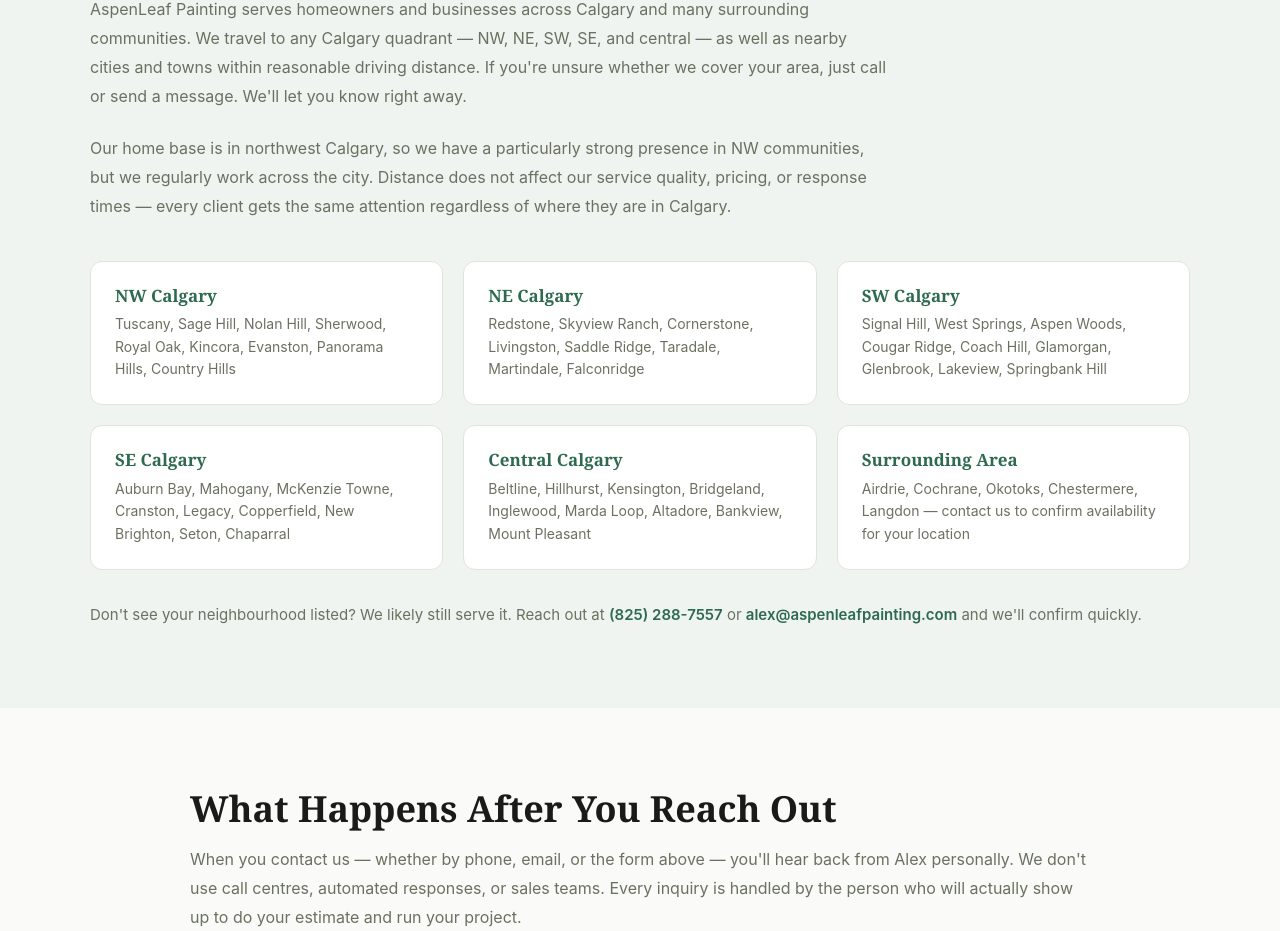
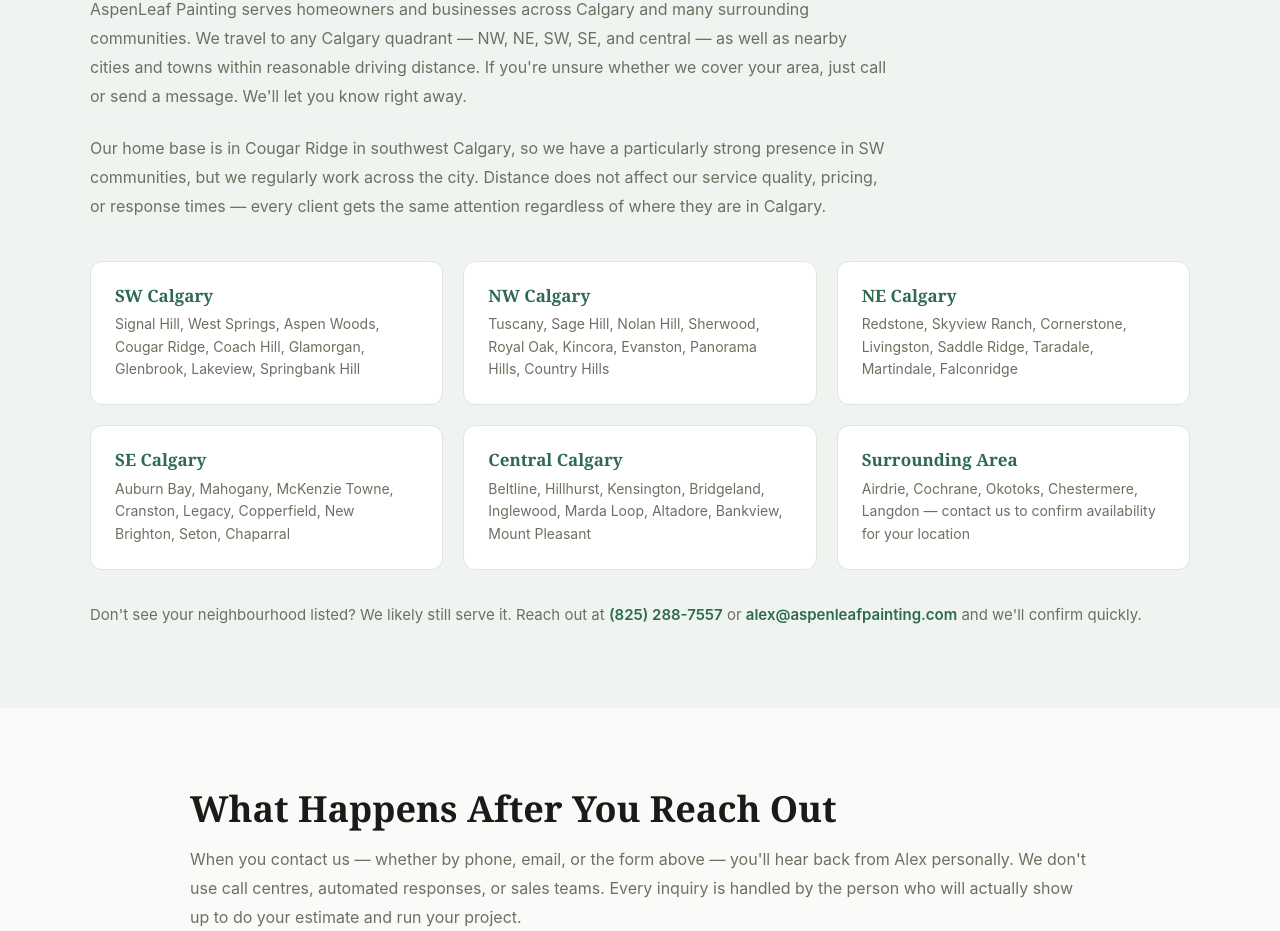
Before and after one commit to AlexQais7/aspenleaf-painting, a Next.js app: page /contact in a window 1280 px wide. Shown: the part 1415-2346 px from the top of the page. Built offline with nearby package versions, Linux system fonts and the light colour scheme.

Commit message:
Fix incorrect NW Calgary home base claim - should be SW (Cougar Ridge)

```diff
--- a/app/contact/page.tsx
+++ b/app/contact/page.tsx
@@ -11,9 +11,9 @@
 };
 
 const serviceAreas = [
+  { name: "SW Calgary", communities: "Signal Hill, West Springs, Aspen Woods, Cougar Ridge, Coach Hill, Glamorgan, Glenbrook, Lakeview, Springbank Hill" },
   { name: "NW Calgary", communities: "Tuscany, Sage Hill, Nolan Hill, Sherwood, Royal Oak, Kincora, Evanston, Panorama Hills, Country Hills" },
   { name: "NE Calgary", communities: "Redstone, Skyview Ranch, Cornerstone, Livingston, Saddle Ridge, Taradale, Martindale, Falconridge" },
-  { name: "SW Calgary", communities: "Signal Hill, West Springs, Aspen Woods, Cougar Ridge, Coach Hill, Glamorgan, Glenbrook, Lakeview, Springbank Hill" },
   { name: "SE Calgary", communities: "Auburn Bay, Mahogany, McKenzie Towne, Cranston, Legacy, Copperfield, New Brighton, Seton, Chaparral" },
   { name: "Central Calgary", communities: "Beltline, Hillhurst, Kensington, Bridgeland, Inglewood, Marda Loop, Altadore, Bankview, Mount Pleasant" },
   { name: "Surrounding Area", communities: "Airdrie, Cochrane, Okotoks, Chestermere, Langdon — contact us to confirm availability for your location" },
@@ -135,7 +135,7 @@
               AspenLeaf Painting serves homeowners and businesses across Calgary and many surrounding communities. We travel to any Calgary quadrant — NW, NE, SW, SE, and central — as well as nearby cities and towns within reasonable driving distance. If you're unsure whether we cover your area, just call or send a message. We'll let you know right away.
             </p>
             <p style={{ fontSize: 16, color: "var(--muted-foreground)", lineHeight: 1.8, marginBottom: "2.5rem", maxWidth: 800 }}>
-              Our home base is in northwest Calgary, so we have a particularly strong presence in NW communities, but we regularly work across the city. Distance does not affect our service quality, pricing, or response times — every client gets the same attention regardless of where they are in Calgary.
+              Our home base is in Cougar Ridge in southwest Calgary, so we have a particularly strong presence in SW communities, but we regularly work across the city. Distance does not affect our service quality, pricing, or response times — every client gets the same attention regardless of where they are in Calgary.
             </p>
             <div style={{ display: "grid", gridTemplateColumns: "repeat(auto-fit, minmax(300px, 1fr))", gap: "1.25rem" }}>
               {serviceAreas.map(area => (
```
